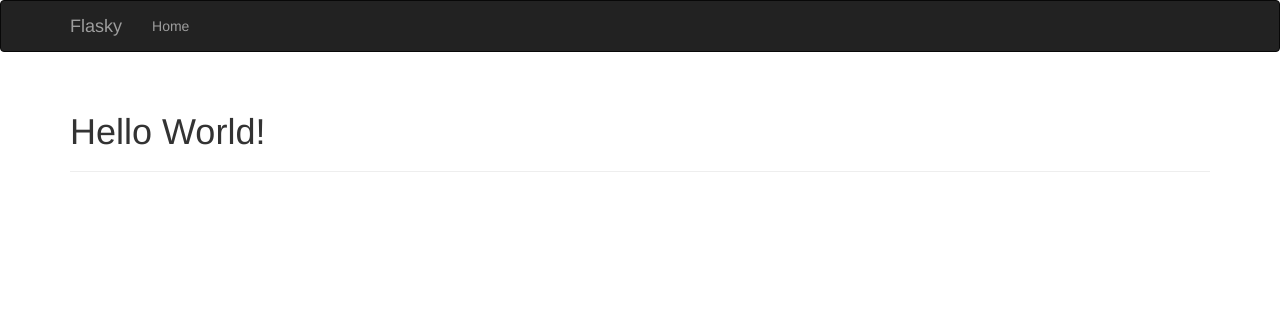
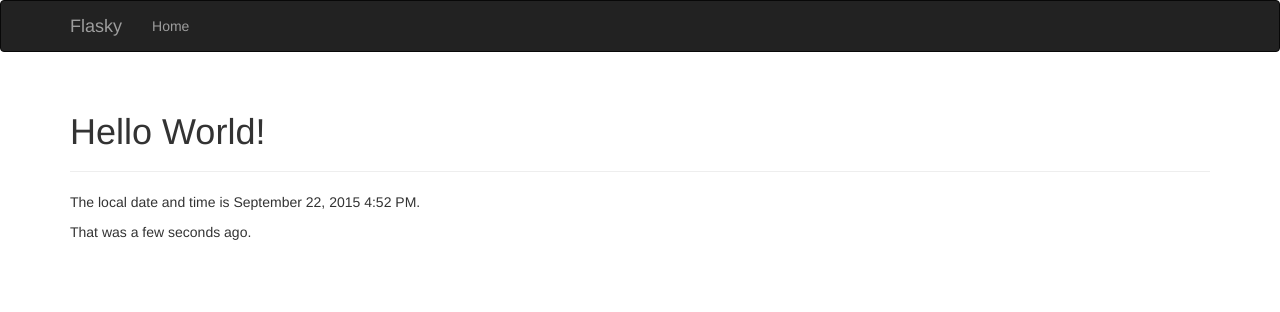
Before and after one commit to xmzb1218/flasky, a Flask app: page / in a window 1280 px wide. Shown: the top 312 px of the page. Run offline with Flask 2, Linux system fonts and the light colour scheme; some libraries are stand-ins or nearby versions.

Commit message:
使用Flask-Moment本地化日期和时间

```diff
--- a/hello.py
+++ b/hello.py
@@ -1,15 +1,18 @@
+from datetime import datetime
 from flask import Flask, render_template
 from flask.ext.script import Manager
 from flask.ext.bootstrap import Bootstrap
+from flask.ext.moment import Moment
 
 app = Flask(__name__)
 
 manager = Manager(app)
 bootstrap = Bootstrap(app)
+moment = Moment(app)
 
 @app.route('/')
 def index():
-	return render_template('index.html')
+	return render_template('index.html', current_time=datetime.utcnow())
 
 @app.route('/user/<name>')
 def user(name):
--- a/templates/base.html
+++ b/templates/base.html
@@ -1,6 +1,12 @@
 {% extends "bootstrap/base.html" %}
 
 {% block title %}Flasky{% endblock %}
+
+{% block head %}
+{{ super() }}
+<link rel="shortcut icon" href="{{ url_for('static', filename='favicon.ico') }}" type="image/x-icon">
+<link rel="icon" href="{{ url_for('static', filename='favicon.ico') }}" type="image/x-icon">
+{% endblock %}
 
 {% block navbar %}
 <div class="navbar navbar-inverse" role="navigation">
@@ -28,3 +34,8 @@
 	{% block page_content %}{% endblock %}
 </div>
 {% endblock %}
+
+{% block scripts %}
+{{ super() }}
+{{ moment.include_moment() }}
+{% endblock %}
--- a/templates/index.html
+++ b/templates/index.html
@@ -6,4 +6,6 @@
 <div class="page-header">
 	<h1>Hello World!</h1>
 </div>
+<p>The local date and time is {{ moment(current_time).format('LLL') }}.</p>
+<p>That was {{ moment(current_time).fromNow(refresh=True) }}.</p>
 {% endblock %}
```
Also changed, not shown: static/favicon.ico (added).
